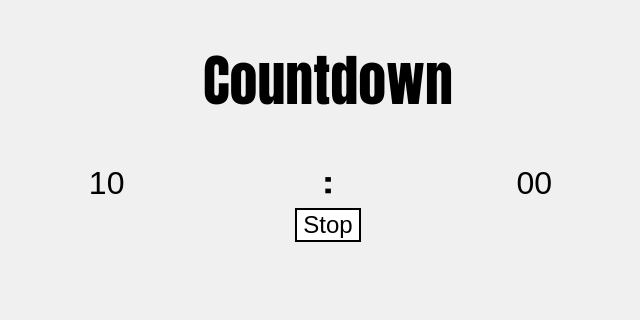
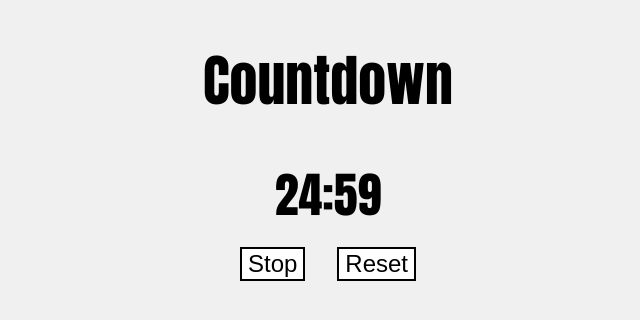
Before and after one commit to 1ghao/countdown, a plain HTML site: page index.html in a window 1280 px wide. Both pictures are taken after a click on the button "Start". Shown: the whole page, without its empty margins (312-952 px from the left). Drawn offline with Linux system fonts and the light colour scheme.

Commit message:
get time from html instead of default value

```diff
--- a/index.html
+++ b/index.html
@@ -9,13 +9,14 @@
 <body>
     <h1>Countdown</h1>
     <div class="countdownDiv">
-        <input type="number" id="countdown" class="countdown" value="10"/>
-        <p>:</p>
-        <input type="number" class="countdown" value="00" />
+        <p class="countdown" id="minutes">25</p>
+        <p class="countdown">:</p>
+        <p class="countdown" id="seconds">00</p>
     </div>
-
-    <button class="cronoButton" id="startButton">Start</button>
-    <p id="resetParagraph"></p>
+    <div class="countdownButtonsDiv">
+        <button class="cronoButton" id="startButton">Start</button>
+        <button class="cronoButton" id="resetButton">Reset</button>
+    </div>
     <script src="main.js"></script>
 </body>
 </html>
--- a/main.js
+++ b/main.js
@@ -1,8 +1,7 @@
-const startMinutes = 0.05;
-const startSeconds = 0;
-let time = startMinutes * 60;
+let countdownMinutes = document.querySelector("#minutes");
+let countdownSeconds = document.querySelector("#seconds");
+let time = parseInt(countdownMinutes.innerHTML) * 60 + parseInt(countdownSeconds.innerHTML);
 
-const countdownParagraph = document.querySelector("#countdown");
 
 const startButton = document.querySelector("#startButton");
 const stopParagraph = document.querySelector("#stopParagraph");
@@ -17,7 +16,6 @@ startButton.addEventListener("click", e => {
     } else if (startButton.innerHTML == "Stop") {
         clearInterval(id);
         startButton.innerHTML = "Start"
-        console.log(id);
     }
 })
 
@@ -36,7 +34,8 @@ const updateCountdown = () => {
         let seconds = time % 60;
         seconds = seconds < 10 ? "0" + seconds : seconds;
 
-        countdownParagraph.innerHTML = `${minutes}:${seconds}`;
+        countdownMinutes.innerHTML = `${minutes}`;
+        countdownSeconds.innerHTML = `${seconds}`;
         time--;
     } else if (time == 0) {
         time--;
--- a/styles.css
+++ b/styles.css
@@ -19,14 +19,14 @@ p {
     width: 0.rem
 }
 
-.countdownDiv {
+.countdownButtonsDiv, .countdownDiv {
     display: flex;
     justify-content: center;
 }
 
 .countdown {
     text-align: center;
-    font-size: 2rem;
+    font-size: 3rem;
     justify-content: center;
     margin: 0;
     background-color: rgb(240, 240, 240);
@@ -38,7 +38,7 @@ p {
     background-color: white;
     text-align: center;
     display: grid;
-    margin: auto;
+    margin: 1rem 1rem 0px 1rem;
     border-style: solid;
     border-width: 2px;
     font-size: 1.5rem;
```
